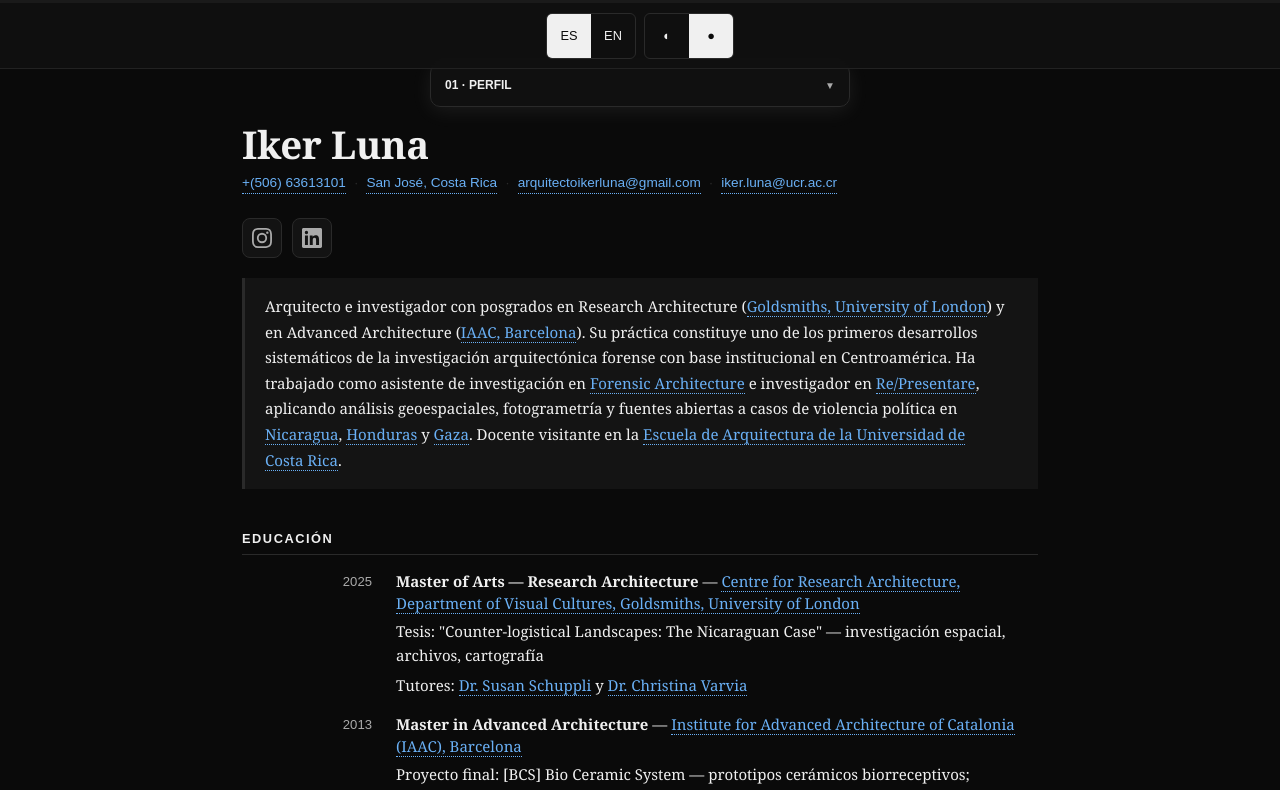
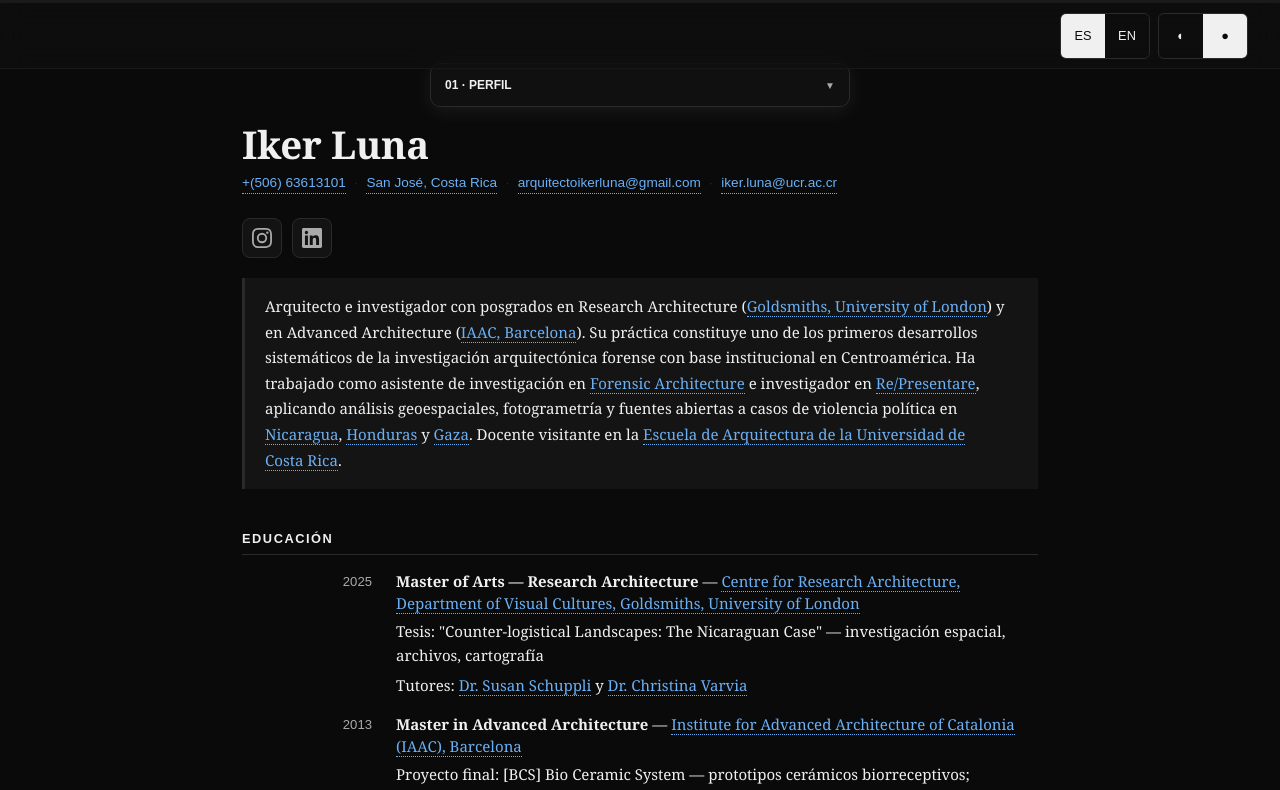
Before and after one commit to iluna007/il, a React (Vite) app: page / in a window 1280 px wide. Shown: the top 790 px of the page. Built offline with nearby package versions, Linux system fonts and the light colour scheme.

Commit message:
Make navbar semi-transparent and align controls to the right.

```diff
--- a/src/App.css
+++ b/src/App.css
@@ -107,24 +107,25 @@
   z-index: 1000;
   display: flex;
   align-items: center;
-  justify-content: center;
+  justify-content: flex-end;
   padding:
     max(0.6rem, env(safe-area-inset-top))
     max(var(--page-padding-x), env(safe-area-inset-right))
     0.6rem
     max(var(--page-padding-x), env(safe-area-inset-left));
-  background: color-mix(in srgb, var(--nav-bg) 92%, transparent);
-  border-bottom: 1px solid var(--nav-border);
-  backdrop-filter: blur(8px);
-  -webkit-backdrop-filter: blur(8px);
+  background: color-mix(in srgb, var(--nav-bg) 50%, transparent);
+  border-bottom: 1px solid color-mix(in srgb, var(--nav-border) 55%, transparent);
+  backdrop-filter: blur(14px);
+  -webkit-backdrop-filter: blur(14px);
 }
 
 .navbar-controls {
   display: flex;
   align-items: center;
   flex-wrap: wrap;
-  justify-content: center;
+  justify-content: flex-end;
   gap: 0.5rem;
+  margin-left: auto;
 }
 
 .toggle-group {
```
